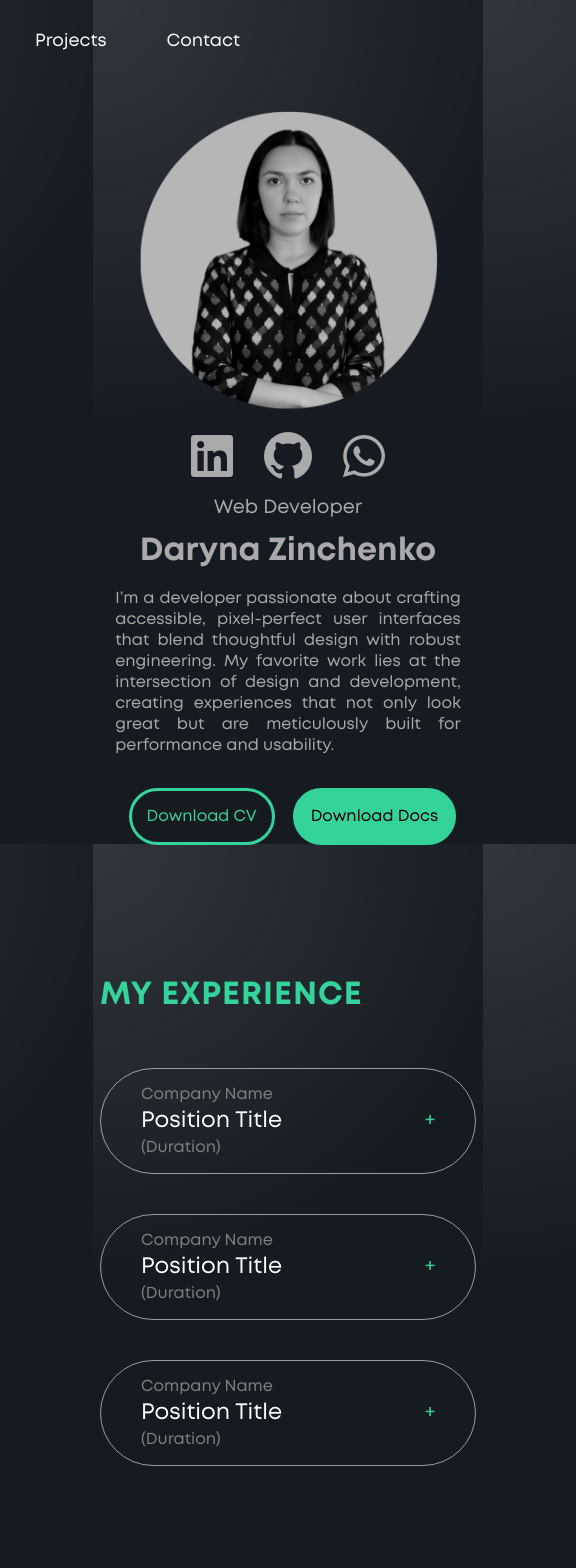
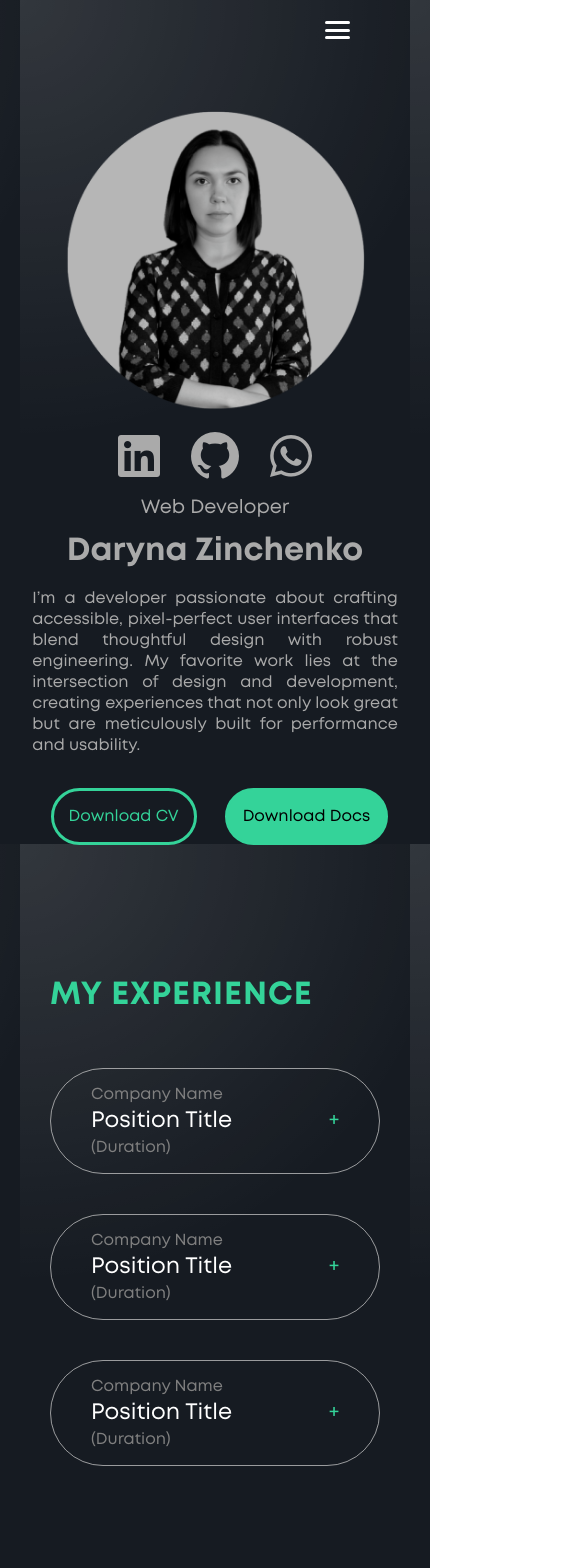
Before and after one commit to darynazin/portfolio, a React (Vite) app: page / in a window 390 px wide. Shown: the top 1568 px of the page, 576 px wide, since content can reach past the window. Built offline with nearby package versions, Linux system fonts and the light colour scheme.

Commit message:
add responsive design for Experience, Stack, Projects and Header components

```diff
--- a/src/components/Contacts/Contacts.scss
+++ b/src/components/Contacts/Contacts.scss
@@ -12,7 +12,7 @@
   &-subtitle {
     color: #34d399;
     font-size: 2rem;
-    margin-bottom: 2rem;
+    margin-bottom: 4rem;
     text-transform: uppercase;
     letter-spacing: 1px;
   }
--- a/src/components/Exporience/Experience.scss
+++ b/src/components/Exporience/Experience.scss
@@ -1,7 +1,15 @@
+@use "../../styles/abstracts/mixins" as *;
+@use "../../styles/abstracts/variables" as *;
+
 .accordion {
   display: flex;
   flex-direction: column;
   gap: 20px;
+  min-width: 400px;
+
+  @include respond-to(lg) {
+    min-width: 0;
+  }
 
   &-header {
     color: #34d399;
--- a/src/components/Header/Header.scss
+++ b/src/components/Header/Header.scss
@@ -1,16 +1,34 @@
-.navbar {
+@use "../../styles/abstracts/mixins" as *;
+@use "../../styles/abstracts/variables" as *;
+
+.nav-container {
   position: fixed;
   top: 0;
   right: 0;
   width: 100%;
-  padding: 30px 150px 20px 150px;
+  height: 60px;
+  padding: 20px 150px;
+  z-index: 1000;
+  display: flex;
+  justify-content: flex-end;
+  align-items: center;
 
-  z-index: 1000;
+  @include respond-to(lg) {
+    padding: 20px 40px;
+  }
+}
+
+.scrolled {
+  background-color: #161b22f4;
+}
+
+.navbar {
   list-style: none;
+  font-size: 1.1rem;
   display: flex;
-  justify-content: end;
   gap: 60px;
-  font-size: 1.1rem;
+  transition: transform 0.3s ease;
+
   a {
     text-decoration: none;
     transition: text-decoration 0.3s ease;
@@ -19,9 +37,57 @@
     }
   }
 
+  @include respond-to(sm) {
+    position: absolute;
+    top: 60px;
+    right: 0;
+    flex-direction: column;
+    background: #161b22f4;
+    width: 200px;
+    padding: 20px;
+    gap: 20px;
+    transform: translateX(100%);
+    opacity: 0;
+    pointer-events: none;
+  }
+
+  &.active {
+    transform: translateX(0);
+    opacity: 1;
+    pointer-events: auto;
+  }
 }
 
-.scrolled {
-    background-color: #161b22f4;
-    padding: 20px 150px;
+.burger {
+  display: none;
+  flex-direction: column;
+  justify-content: space-between;
+  width: 25px;
+  height: 18px;
+  background: none;
+  border: none;
+  cursor: pointer;
+  z-index: 1100;
+
+  span {
+    height: 3px;
+    width: 100%;
+    background: #fff;
+    border-radius: 2px;
+    transition: all 0.3s ease;
   }
+
+  &.open span:nth-child(1) {
+    transform: rotate(45deg) translateY(8px);
+  }
+  &.open span:nth-child(2) {
+    opacity: 0;
+  }
+  &.open span:nth-child(3) {
+    transform: rotate(-45deg) translateY(-8px);
+  }
+
+  @include respond-to(sm) {
+    display: flex;
+  }
+}
--- a/src/components/Header/Header.tsx
+++ b/src/components/Header/Header.tsx
@@ -3,21 +3,16 @@ import "./Header.scss"
 
 function Header() {
   const [scrolled, setScrolled] = useState(false)
+  const [menuOpen, setMenuOpen] = useState(false)
   const topRef = useRef(null)
 
   useEffect(() => {
-    const options = {
-      root: null,
-      rootMargin: "0px",
-      threshold: 1.0,
-    }
-
-    const observer = new IntersectionObserver(([entry]) => {
-      setScrolled(!entry.isIntersecting)
-    }, options)
+    const observer = new IntersectionObserver(
+      ([entry]) => setScrolled(!entry.isIntersecting),
+      { root: null, rootMargin: "0px", threshold: 1.0 }
+    )
 
     if (topRef.current) observer.observe(topRef.current)
-
     return () => {
       if (topRef.current) observer.unobserve(topRef.current)
     }
@@ -27,16 +22,26 @@ function Header() {
     <>
       <div ref={topRef} style={{ height: "1px" }} />
 
-      <nav >
-        <ul className={scrolled ? "navbar scrolled" : "navbar"}>
-          <li><a href="#home">Home</a></li>
-          <li><a href="#experience">Experience</a></li>
-          <li><a href="#projects">Projects</a></li>
-          <li><a href="#contact">Contact</a></li>
+      <nav className={scrolled ? "nav-container scrolled" : "nav-container"}>
+        <button
+          className={`burger ${menuOpen ? "open" : ""}`}
+          onClick={() => setMenuOpen(!menuOpen)}
+          aria-label="Toggle menu"
+        >
+          <span></span>
+          <span></span>
+          <span></span>
+        </button>
+
+        <ul className={`navbar ${menuOpen ? "active" : ""}`}>
+          <li><a href="#home" onClick={() => setMenuOpen(false)}>Home</a></li>
+          <li><a href="#experience" onClick={() => setMenuOpen(false)}>Experience</a></li>
+          <li><a href="#projects" onClick={() => setMenuOpen(false)}>Projects</a></li>
+          <li><a href="#contact" onClick={() => setMenuOpen(false)}>Contact</a></li>
         </ul>
       </nav>
     </>
   )
 }
 
-export default Header;
+export default Header
--- a/src/components/Hero/Hero.scss
+++ b/src/components/Hero/Hero.scss
@@ -34,6 +34,10 @@
 
       @include respond-to(lg) {
         width: 60%;
+      }
+
+      @include respond-to(sm) {
+        width: 85%;
       }
 
 
--- a/src/components/Projects/Projects.scss
+++ b/src/components/Projects/Projects.scss
@@ -1,10 +1,13 @@
+@use "../../styles/abstracts/mixins" as *;
+@use "../../styles/abstracts/variables" as *;
+
 .projects {
   padding-top: 5rem;
 
-  h2 {
+  &-title {
     color: #34d399;
     font-size: 2rem;
-    margin-bottom: 1rem;
+    margin-bottom: 4rem;
     text-transform: uppercase;
     letter-spacing: 1px;
   }
@@ -12,21 +15,37 @@
   &-list {
     display: flex;
     flex-direction: column;
+    gap: 6rem;
+
+    @include respond-to(lg) {
+      gap: 4rem;
+    }
   }
 }
 
 .project-card {
-  position: relative;
   display: flex;
   flex-direction: row;
-  height: 500px;
   color: white;
   gap: 2rem;
-  align-items: center;
+  width: 100%;
 
   &-content {
-    width: 55%;
-    z-index: 1;
+    position: relative;
+    width: 40%;
+  }
+
+  &-image {
+    width: 65%;
+    object-fit: contain;
+    display: block;
+    object-fit: contain;
+  }
+
+  @include respond-to(lg) {
+    flex-direction: column-reverse;
+    height: auto;
+    gap: 0.5rem;
   }
 
   &-label {
@@ -37,23 +56,45 @@
 
   &-title {
     color: #1fb5d4;
-    font-size: 1.5rem;
-    margin-bottom: 1rem;
+    font-size: 1.1rem;
+    margin-bottom: 0.5rem;
+
+    @include respond-to(lg) {
+      margin-bottom: 0;
+    }
+  }
+
+  &-info {
+    position: absolute;
+    top: 50%;
+    left: 0;
+    transform: translateY(-50%);
+    width: 150%;
+    padding: 1rem;
+    border-radius: 8px;
+    font-size: 1rem;
+    line-height: 1.5;
+
+    @include respond-to(lg) {
+      padding: 0;
+      margin: 0;
+      background: transparent;
+    }
   }
 
   &-desc {
-    background: #282d32;
     padding: 1rem;
-    border-radius: 8px;
-    margin-bottom: 1rem;
-    font-size: 1.1rem;
-    line-height: 1.5;
+    background-color: #282d32;
   }
 
   &-tech {
     color: #1fb5d4;
-    margin-bottom: 1rem;
+    margin: 1rem 0;
     font-size: 0.85rem;
+
+    @include respond-to(lg) {
+      margin-bottom: 0.5rem;
+    }
   }
 
   &-btn {
@@ -71,12 +112,12 @@
     }
   }
 
-  &-image {
-    width: 50%;
-    position: absolute;
-    top: 50%;
-    right: 6rem;
-    transform: translateY(-50%);
+  @include respond-to(lg) {
+    width: 100%;
+    right: 0;
+    top: 0;
+    transform: translateY(0);
+  }
 
   h4 {
     margin-bottom: 0.5rem;
@@ -85,21 +126,26 @@
     opacity: 0.9;
   }
 
-    img {
+  &-container {
+    display: flex;
     width: 100%;
-      border-radius: 12px;
-    }
-  }
 
     &:nth-of-type(even) {
       flex-direction: row-reverse;
 
-    .project-card-image {
-      left: 6rem;
-    }
+      .project-card-info {
+        position: absolute;
+        left: auto;
+        right: 0;
+        top: 50%;
+        transform: translateY(-50%);
+        text-align: right;
 
-    .project-card-content {
-      text-align: right;
+        @include respond-to(lg) {
+          text-align: left;
+          width: 170%;
         }
       }
     }
+  }
+}
--- a/src/components/Projects/Projects.tsx
+++ b/src/components/Projects/Projects.tsx
@@ -3,27 +3,29 @@ import "./Projects.scss";
 
 
 function Projects() {
-
   return (
     <section className="projects" id="projects">
-      <h2>Things I’ve Worked on, Some of Them</h2>
+      <h1 className="projects-title">Things I’ve Worked on, Some of Them</h1>
       <div className="projects-list">
         {projects.map((project) => (
           <div
             key={project.index}
-            className="project-card"
+            className="project-card-container"
           >
             <div className="project-card-content">
+              <div className="project-card-info">
                 <h3 className="project-card-title">{project.title}</h3>
-              <p className="project-card-desc">{project.description}</p>
+                <p className="project-card-desc">
+                  {project.description}
+                </p>
                 <p className="project-card-tech">
                   {project.tech.join(" | ")}
                 </p>
                 <button className="project-card-btn">View Details</button>
+
               </div>
-            <div className="project-card-image">
-              <img src={project.image} alt={project.title} />
             </div>
+            <img className="project-card-image" src={project.image} alt={project.title} />
           </div>
         ))}
       </div>
--- a/src/components/Stack/Stack.scss
+++ b/src/components/Stack/Stack.scss
@@ -5,7 +5,7 @@
   &-title {
     color: #34d399;
     font-size: 2rem;
-    margin-bottom: 5rem;
+    margin-bottom: 4rem;
     text-transform: uppercase;
     letter-spacing: 1px;
   }
--- a/src/components/Stack/Stack.tsx
+++ b/src/components/Stack/Stack.tsx
@@ -4,7 +4,7 @@ import { stack } from "../../data/stack";
 const Stack: React.FC = () => {
   return (
     <section className="stack">
-      <h4 className="stack-title">My Stack</h4>
+      <h1 className="stack-title">My Stack</h1>
       {stack.map((section) => (
         <div key={section.index} className="stack-section">
           <h2>{section.title}</h2>
--- a/src/styles/main.scss
+++ b/src/styles/main.scss
@@ -8,14 +8,21 @@
   flex-direction: column;
   justify-content: space-between;
   position: relative;
-  min-width: 576px;
+  min-width: 430px;
 }
 
 .main-container section:not(:first-of-type) {
     padding: 100px 300px;
 
     @include respond-to(xl) {
+    padding: 50px 200px;
+  }
+
+  @include respond-to(md) {
     padding: 50px 100px;
+  }
 
+  @include respond-to(sm) {
+    padding: 50px 50px;
   }
 }
```
Lines whose indentation alone changed are shown as unchanged.
